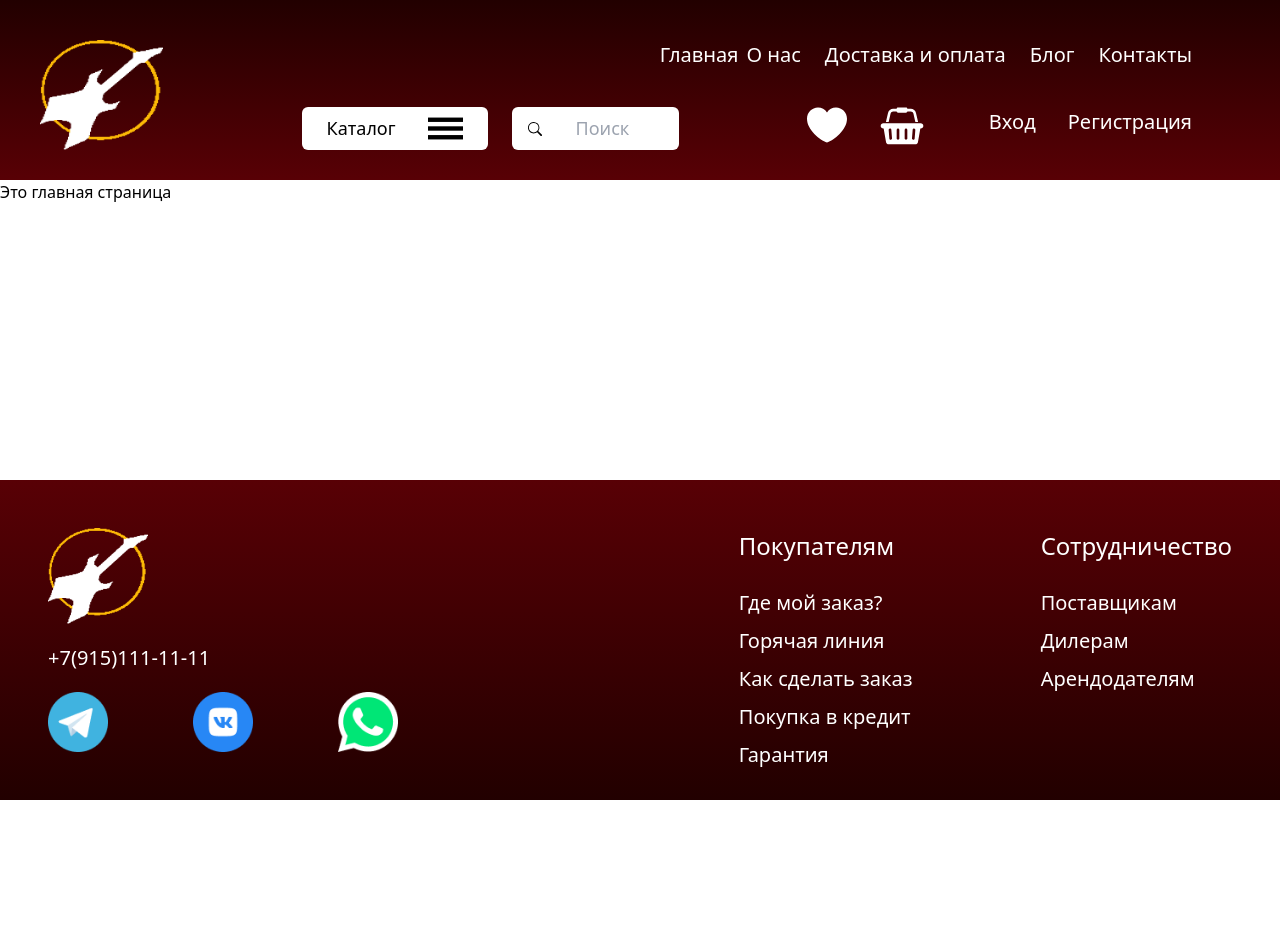
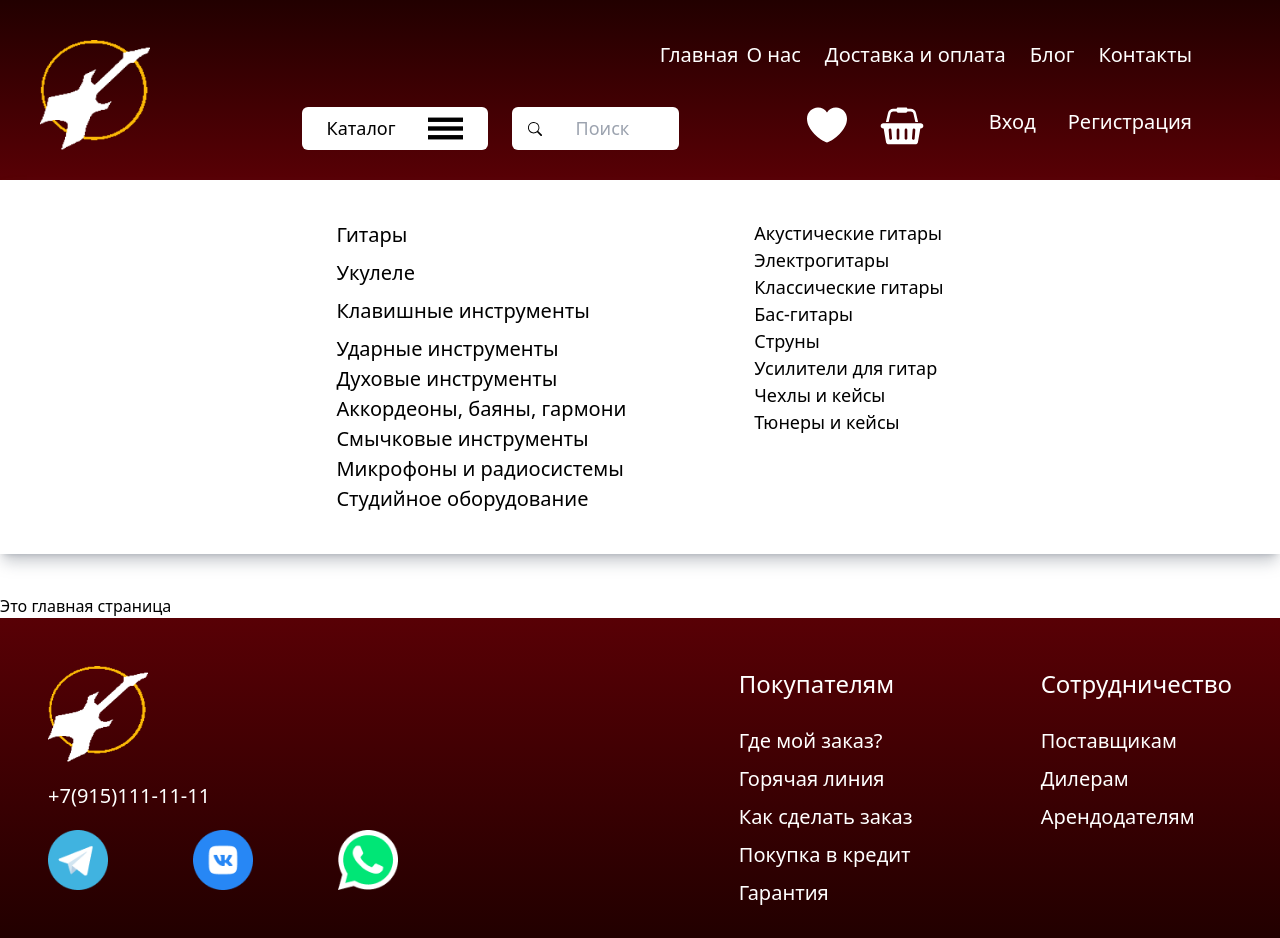
Before and after one commit to NataliyaMuk/musical-instrument-store, a Vue app: page / in a window 1280 px wide. Both pictures are taken after a click on the button "Каталог". Before the commit the page ends 800 px from the top, so only its background shows below. Built offline with nearby package versions, Linux system fonts and the light colour scheme.

Commit message:
хедер футер 1 версия. + меню

```diff
--- a/src/App.vue
+++ b/src/App.vue
@@ -7,7 +7,7 @@
         <div class="flex flex-row">
           <div class="w-[180px] mr-32">
             <router-link to="/" class="block ">
-              <img src="./assets/logo.png" alt="Логотип" class=" block h-[110px] w-[123px]">
+              <img src="./assets/logo.png" alt="Логотип" class=" block h-[110px] w-[110px]">
             </router-link>
           </div>
 
@@ -39,7 +39,7 @@
 
             <div  class="flex justify-end">
 
-              <button type="button" class="mr-6 text-black py-0 px-6 block flex justify-items items-center  rounded-md border border-transparent bg-white">
+              <button v-on:click="visibleCatalogDesktop=!visibleCatalogDesktop" type="button" class="mr-6 text-black py-0 px-6 block flex justify-items items-center  rounded-md border border-transparent bg-white">
                 <span class="mr-8 text-[18px]">
                   Каталог
                 </span>
@@ -94,6 +94,68 @@
     </header>
 
 
+    <!-- РАЗВЕРНУТЫЙ КАТАЛОГ DESKTOP HEADER -->
+
+    <div v-if="visibleCatalogDesktop" class="w-full bg-white h-[500px] shadow-lg shadow-gray-500/40 mb-10 flex justify-center p-10">
+      <div class="flex flex-col mr-32 text-[20px]">
+              <a class="mb-2">
+                Гитары
+              </a>
+              <a class="mb-2">
+                Укулеле
+              </a>
+              <a class="mb-2">
+                Клавишные инструменты
+              </a>
+              <a>
+                Ударные инструменты
+              </a>
+              <a>
+                Духовые инструменты
+              </a>
+              <a>
+                Аккордеоны, баяны, гармони
+              </a>
+              <a>
+                Смычковые инструменты
+              </a>
+              <a>
+                Микрофоны и радиосистемы
+              </a>
+              <a>
+                Студийное оборудование
+              </a>
+      </div>
+
+      <div class="flex flex-col text-[18px]">
+        <a href="#">
+          Акустические гитары
+        </a>
+        <a href="#">
+          Электрогитары
+        </a>
+        <a href="#">
+          Классические гитары
+        </a>
+        <a href="#">
+          Бас-гитары
+        </a>
+        <a href="#">
+          Струны
+        </a>
+        <a href="#">
+          Усилители для гитар
+        </a>
+        <a href="#">
+          Чехлы и кейсы
+        </a>
+        <a href="#">
+          Тюнеры и кейсы
+        </a>
+      </div>
+    </div>
+
+
 
 <!-- МОБИЛЬНАЯ ВЕРСИЯ HEADER -->
 
@@ -139,7 +201,7 @@
 
 
     <!-- ОТКРЫТОЕ МЕНЮ МОБИЛЬНОЙ ВЕРСИИ -->
-    <div v-if="visibleMenu" class="z-10 fixed bg-white h-full w-full text-[20px] flex flex-col items-center p-6">
+    <div v-if="visibleMenu" class="z-10 fixed bg-white h-full w-full text-[20px] flex flex-col items-start p-6 pl-10 overflow-y-scroll">
 
       <button v-on:click="visibleMenu=!visibleMenu" class="self-end">
         <svg   width="21" height="21" viewBox="0 0 18 18" fill="none" xmlns="http://www.w3.org/2000/svg">
@@ -176,22 +238,34 @@
 
               </button>
         </div>
-        <div v-if="visibleCatalog" class="mb-8">
-              <p class="mb-2">
-                Где мой заказ?
-              </p>
-              <p class="mb-2">
-                Горячая линия
-              </p>
-              <p class="mb-2">
-                Как сделать заказ
-              </p>
-              <p class="mb-2">
-                Покупка в кредит
-              </p>
-              <p>
-                Гарантия
-              </p>
+        <div v-if="visibleCatalog" class="flex flex-col items-start mb-8 ml-6">
+              <a class="mb-2">
+                Гитары
+              </a>
+              <a class="mb-2">
+                Укулеле
+              </a>
+              <a class="mb-2">
+                Клавишные инструменты
+              </a>
+              <a>
+                Ударные инструменты
+              </a>
+              <a>
+                Духовые инструменты
+              </a>
+              <a>
+                Аккордеоны, баяны, гармони
+              </a>
+              <a>
+                Смычковые инструменты
+              </a>
+              <a>
+                Микрофоны и радиосистемы
+              </a>
+              <a>
+                Студийное оборудование
+              </a>
           </div>
 
 
@@ -279,11 +353,11 @@
 
 
     <!-- МОБИЛЬНАЯ ВЕРСИЯ FOOTER -->
-    <footer class="text-white text-[20px] min-h-80 bg-gradient-to-t from-[#220000] to-[#580005] to-43.47% flex flex-col items-items- justify-between p-12 lg:hidden">
+    <footer class="text-white text-[16px] min-h-80 bg-gradient-to-t from-[#220000] to-[#580005] to-43.47% flex flex-col items-items- justify-between p-12 lg:hidden">
 
           <div class="mb-8">
             <div class="flex mb-6 mr-6">
-              <p class="text-[24px] font-medium">
+              <p class="text-[18px] font-medium">
                 Покупателям
               </p>
 
@@ -322,7 +396,7 @@
 
         <div class="mb-8">
             <div class="flex mb-6 mr-6">
-              <p class="text-[24px] font-medium">
+              <p class="text-[18px] font-medium">
                 Сотрудничество
               </p>
 
@@ -388,6 +462,7 @@ import './assets/tailwind.css';
       visibleSotrud: false,
       visibleCatalog: false,
       visibleMenu: false,
+      visibleCatalogDesktop: false,
     }),
  }
 
```
